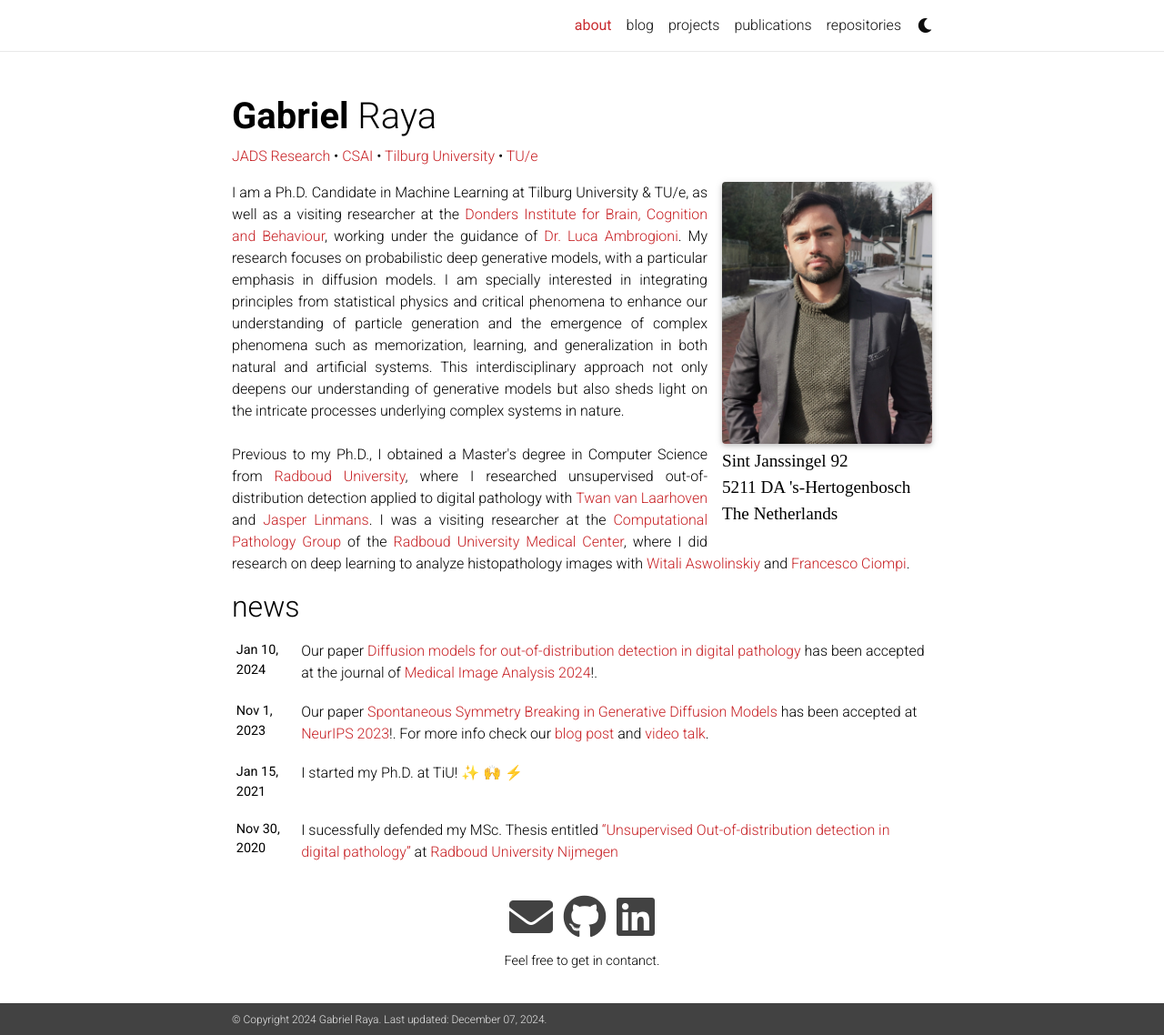
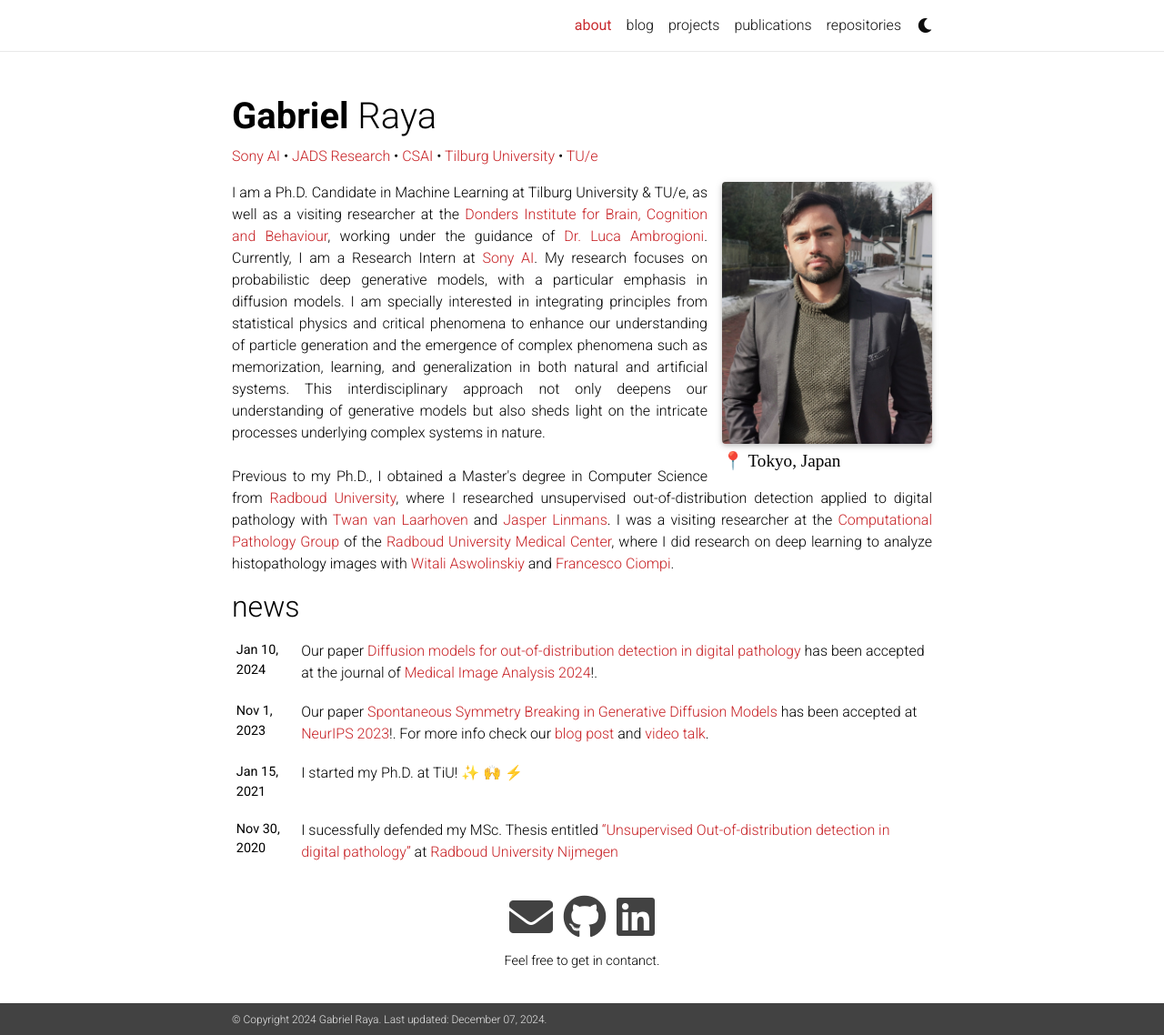
Before and after one commit to gabrielraya/gabrielraya.github.io, a Jekyll site: the page built from _pages/about.md, in a window 1280 px wide and 1138 px high. Shown: the whole window at 91% size. Built offline with Jekyll 4.4.1, drawn with Linux system fonts in a browser that asks for light colours; nearby versions of some CDN libraries; emoji names are drawn with the system emoji font; a style sheet for code colours, icons or effects is not loaded.

Commit message:
update bio test

```diff
--- a/_pages/about.md
+++ b/_pages/about.md
@@ -2,7 +2,7 @@
 layout: about
 title: about
 permalink: /
-description: <a href="https://research.tue.nl/en/organisations/jads-den-bosch-tue">JADS Research</a> • <a href="https://www.tilburguniversity.edu/about/schools/humanities/departments/dca">CSAI</a> • <a href="https://www.tilburguniversity.edu/">Tilburg University</a> • <a href="https://www.tue.nl/en/our-university/departments/mathematics-and-computer-science/">TU/e </a>
+description: <a href="https://ai.sony/projects/ai_for_creators/">Sony AI</a> • <a href="https://research.tue.nl/en/organisations/jads-den-bosch-tue">JADS Research</a> • <a href="https://www.tilburguniversity.edu/about/schools/humanities/departments/dca">CSAI</a> • <a href="https://www.tilburguniversity.edu/">Tilburg University</a> • <a href="https://www.tue.nl/en/our-university/departments/mathematics-and-computer-science/">TU/e </a>
 
 #<a href="https://www.tue.nl/en/research/research-areas/data-science/jheronimus-academy-of-data-science/">JADS Research</a> • <a href="https://www.tilburguniversity.edu/about/schools/humanities/departments/dca">Department of Cognitive Science and Artificial Intelligence</a> • <a href="https://www.tilburguniversity.edu/">Tilburg University</a> • <a href="https://www.tue.nl/en/our-university/departments/mathematics-and-computer-science/">TU/e </a>
 #<a href="https://www.tue.nl/en/research/research-areas/data-science/jheronimus-academy-of-data-science/">JADS Research</a>  • <a href="https://www.tilburguniversity.edu/about/schools/humanities/departments/dca">Tilburg University</a> • <a href="https://www.tue.nl/en/our-university/departments/mathematics-and-computer-science/">Eindhoven University of Technology TU/e </a>
@@ -10,9 +10,8 @@ profile:
   align: right
   image: prof_pic.jpg
   address: >
-    <p>Sint Janssingel 92</p>
-    <p>5211 DA 's-Hertogenbosch</p>
-    <p>The Netherlands</p>
+    <p>📍 Tokyo, Japan</p>
+
 
 news: true  # includes a list of news items
 selected_papers: false # includes a list of papers marked as "selected={true}"
@@ -20,7 +19,7 @@ social: true  # includes social icons at the bottom of the page
 ---
 
 <p align="justify">
-I am a Ph.D. Candidate in Machine Learning at Tilburg University & TU/e, as well as a visiting researcher at the <a href="https://www.ru.nl/donders/">Donders Institute for Brain, Cognition and Behaviour</a>, working under the guidance of <a href="https://www.artcogsys.com/team/luca">Dr. Luca Ambrogioni</a>. My research focuses on probabilistic deep generative models, with a particular emphasis in diffusion models. I am specially interested in integrating principles from statistical physics and critical phenomena to enhance our understanding of particle generation and the emergence of complex phenomena such as memorization, learning, and generalization in both natural and artificial systems. This interdisciplinary approach not only deepens our understanding of generative models but also sheds light on the intricate processes underlying complex systems in nature.
+I am a Ph.D. Candidate in Machine Learning at Tilburg University & TU/e, as well as a visiting researcher at the <a href="https://www.ru.nl/donders/">Donders Institute for Brain, Cognition and Behaviour</a>, working under the guidance of <a href="https://www.artcogsys.com/team/luca">Dr. Luca Ambrogioni</a>. Currently, I am a Research Intern at <a href="https://ai.sony/projects/ai_for_creators/">Sony AI</a>. My research focuses on probabilistic deep generative models, with a particular emphasis in diffusion models. I am specially interested in integrating principles from statistical physics and critical phenomena to enhance our understanding of particle generation and the emergence of complex phenomena such as memorization, learning, and generalization in both natural and artificial systems. This interdisciplinary approach not only deepens our understanding of generative models but also sheds light on the intricate processes underlying complex systems in nature.
 <br><br>
 
 Previous to my Ph.D., I obtained a Master's degree in Computer Science from <a href="https://www.ru.nl/english/">Radboud University</a>, where I researched unsupervised out-of-distribution detection applied to digital pathology with <a href="https://www.twanvl.nl/">Twan van Laarhoven</a>  and
```
